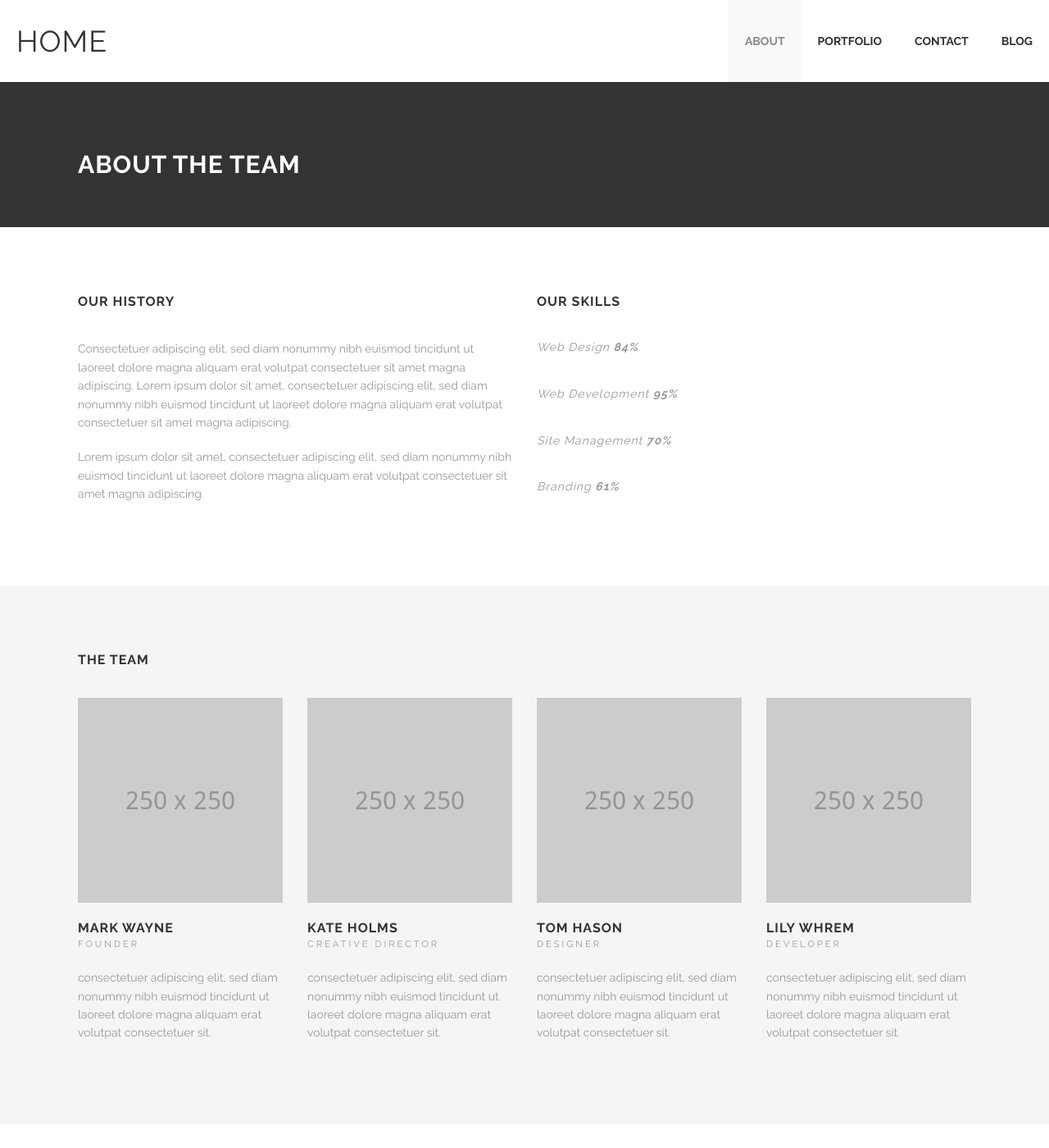
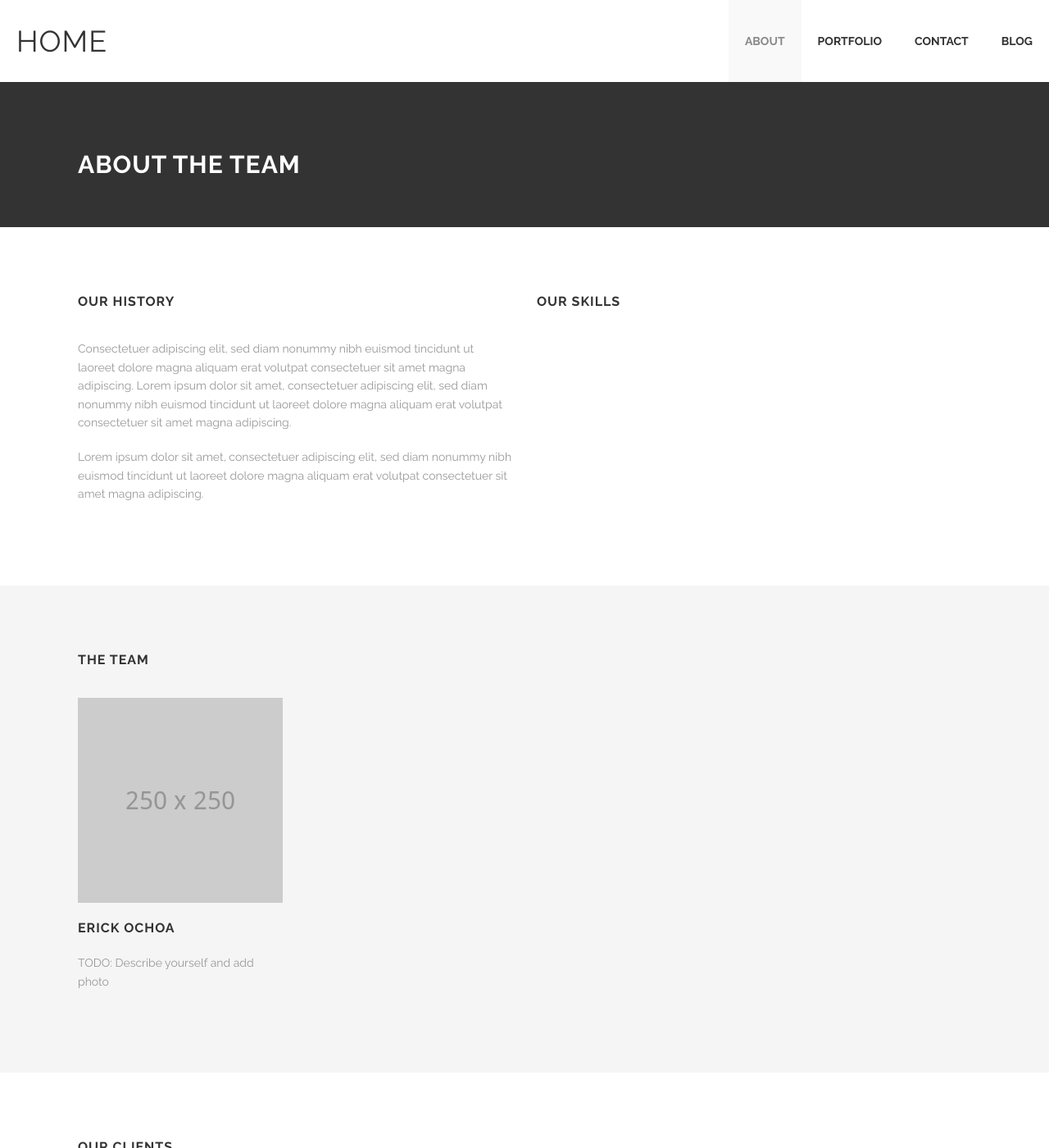
Before and after one commit to alexvijo/efferifick.github.io, a Jekyll site: the page built from about.html, in a window 1280 px wide and 1400 px high. Shown: the whole window at 82% size. Built offline with Jekyll 4.4.1, drawn with Linux system fonts in a browser that asks for light colours.

Commit message:
deletes things from about page

```diff
--- a/about.html
+++ b/about.html
@@ -1,68 +1,11 @@
 ---
 layout: default
 section_id: about
-skills:
-  - title: Web Design
-    percent: 84
-  - title: Web Development
-    percent: 95
-  - title: Site Management
-    percent: 70
-  - title: Branding
-    percent: 61
 
 members:
-  - name: Mark Wayne
-    position: founder
-    desc:
-      consectetuer adipiscing elit, sed diam nonummy nibh euismod tincidunt ut laoreet dolore magna aliquam erat volutpat consectetuer sit.
+  - name: Erick Ochoa
+    desc: "TODO: Describe yourself and add photo"
     avatar: images/@stock/member-1.jpg
-    socials:
-      - icon_class: fa fa-twitter
-        url: http://twitter.com
-      - icon_class: fa fa-facebook
-        url: http://facebook.com
-  - name: Kate Holms
-    position: Creative Director
-    desc:
-      consectetuer adipiscing elit, sed diam nonummy nibh euismod tincidunt ut laoreet dolore magna aliquam erat volutpat consectetuer sit.
-    avatar: images/@stock/member-2.jpg
-    socials:
-      - icon_class: fa fa-twitter
-        url: http://twitter.com
-      - icon_class: fa fa-facebook
-        url: http://facebook.com
-      - icon_class: fa fa-dribbble
-        url: http://dribbble.com
-  - name: Tom Hason
-    position: Designer
-    desc:
-      consectetuer adipiscing elit, sed diam nonummy nibh euismod tincidunt ut laoreet dolore magna aliquam erat volutpat consectetuer sit.
-    avatar: images/@stock/member-3.jpg
-    socials:
-      - icon_class: fa fa-twitter
-        url: http://twitter.com
-      - icon_class: fa fa-facebook
-        url: http://facebook.com
-      - icon_class: fa fa-tumblr
-        url: http://tumblr.com
-  - name: Lily Whrem
-    position: Developer
-    desc:
-      consectetuer adipiscing elit, sed diam nonummy nibh euismod tincidunt ut laoreet dolore magna aliquam erat volutpat consectetuer sit.
-    avatar: images/@stock/member-4.jpg
-    socials:
-      - icon_class: fa fa-twitter
-        url: http://twitter.com
-      - icon_class: fa fa-facebook
-        url: http://facebook.com
-clients:
-  - images/@stock/client-grey-1.png
-  - images/@stock/client-grey-2.png
-  - images/@stock/client-grey-3.png
-  - images/@stock/client-grey-4.png
-  - images/@stock/client-grey-5.png
-  - images/@stock/client-grey-6.png
 
 ---
 
```
